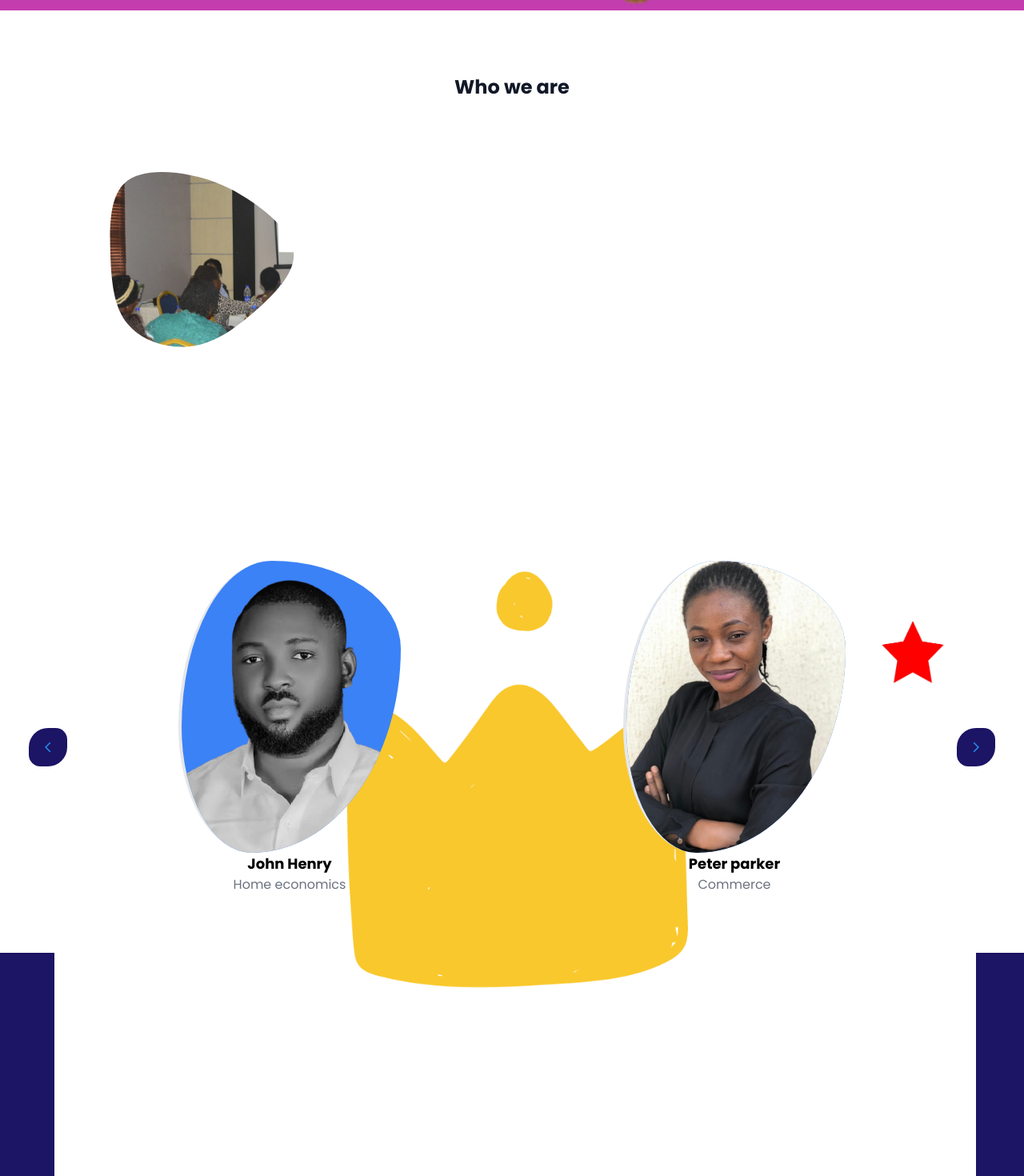
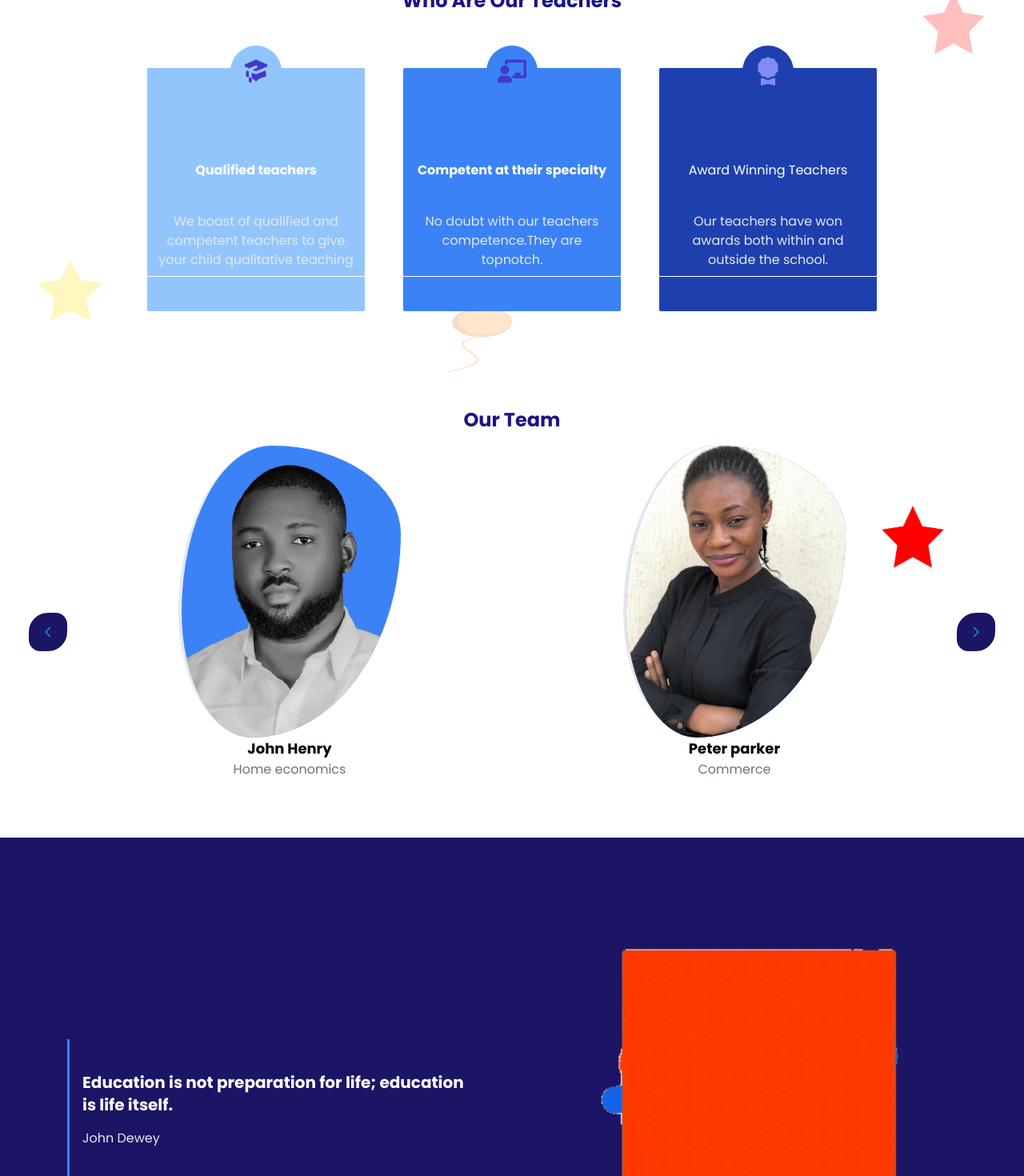
Before and after one commit to rholibobo/holy-child-school-website, a Next.js app: page /teachers in a window 1280 px wide. Shown: the part 860-2330 px from the top of the page at 80% size. Built offline with nearby package versions, Linux system fonts and the light colour scheme.

Commit message:
Fixed Teachers page

```diff
--- a/src/app/components/TeachersComponents/TeachersComponents.jsx
+++ b/src/app/components/TeachersComponents/TeachersComponents.jsx
@@ -1,3 +1,6 @@
+"use client";
+
+import { useState, useEffect } from "react";
 import Image from "next/image";
 
 export function Blob({ image, name, area_of_discipline }) {
@@ -21,3 +24,87 @@ export function Blob({ image, name, area_of_discipline }) {
     </div>
   );
 }
+
+// Quote starts here
+
+const quotes = [
+  {
+    id: 1,
+    quote: "Education is not preparation for life; education is life itself.",
+    author: "John Dewey",
+  },
+  {
+    id: 2,
+    quote:
+      "What sculpture is to a block of marble, education is to a human soul.",
+    author: "Joseph Addison",
+  },
+
+  {
+    id: 3,
+    quote:
+      "Education breeds confidence. Confidence breeds hope. Hope breeds peace.",
+    author: "Confucius",
+  },
+  {
+    id: 4,
+    quote:
+      "Better than a thousand days of diligent study is one day with a great teacher.",
+    author: "Japanese Proverb",
+  },
+  {
+    id: 5,
+    quote:
+      "A good teacher is like a candle—it consumes itself to light the way for others.",
+    author: "Mustafa Kemal Atatürk",
+  },
+  {
+    id: 6,
+    quote: "Children must be taught how to think, not what to think.",
+    author: "Margaret Mead",
+  },
+  {
+    id: 7,
+    quote:
+      "What we want is to see the child in pursuit of knowledge, and not knowledge in pursuit of the child.",
+    author: "George Bernard Shaw",
+  },
+  {
+    id: 8,
+    quote: "It takes a big heart to help shape little minds.",
+    author: "Unknown",
+  },
+  {
+    id: 9,
+    quote:
+      "Education is the most powerful weapon which you can use to change the world.",
+    author: "Nelson Mandela",
+  },
+  {
+    id: 10,
+    quote:
+      "Tell me and I forget. Teach me and I remember. Involve me and I learn.",
+    author: "Benjamin Franklin",
+  },
+];
+export function Quote() {
+  const [activeIndex, setActiveIndex] = useState(0);
+
+  useEffect(() => {
+    const timer = window.setInterval(() => {
+      setActiveIndex((prev) => (prev + 1 >= quotes.length ? 0 : prev + 1));
+    }, 10000);
+
+    return () => {
+      window.clearInterval(timer);
+    };
+  });
+
+  const activequote = quotes[activeIndex];
+  return (
+    <div className='py-10 px-4 border-l-3 border-l-blue-500 space-y-4'>
+      <p className='text-white text-xl font-semibold'>{activequote.quote}</p>
+      <p className='text-gray-200 font-light'>{activequote.author}</p>
+    </div>
+  );
+}
--- a/src/app/teachers/page.jsx
+++ b/src/app/teachers/page.jsx
@@ -1,37 +1,40 @@
 import Image from "next/image";
 import styles from "./page.module.css";
 import Header from "../components/Header/Header";
+import { HiAcademicCap } from "react-icons/hi";
 import { FcGraduationCap } from "react-icons/fc";
-import { FcNext } from "react-icons/fc";
-import { FcPrevious } from "react-icons/fc";
+import { GiTeacher } from "react-icons/gi";
+import { FaChalkboardTeacher } from "react-icons/fa";
+import { BsFillAwardFill } from "react-icons/bs";
+
 //
-import { Blob } from "../components/TeachersComponents/TeachersComponents";
+import {
+  Blob,
+  Quote,
+} from "../components/TeachersComponents/TeachersComponents";
 import { TeachersCarousel } from "../components/Carousels/Carousels";
 
 export default function Teachers() {
   return (
-    <main>
-      <section>
+    <main className=' mb-10'>
+      <section className='overflow-x-hidden'>
         <div className={styles.navbar}>
           <Header />
         </div>
         {/* ////////// SECTION 1 //////////// */}
-        <div className={styles.section1}>
-
-          <div className={styles.section_container}>
-            <div className="max-width  flex justify-center items-center  mt-[9rem] ">
-              <div className="grid grid-rows-1 lg:grid-cols-2 justify-center items-center lg:gap-x-[15rem] ">
-                <div className=" font-bold text-5xl text-white">
+        <div
+          className={`${styles.section1} flex justify-center items-center py-20 lg:py-10 `}
+        >
+          <div
+            className={`${styles.section_container} flex justify-center items-center`}
+          >
+            <div className='max-width  flex justify-center items-center  mt-[9rem]   '>
+              <div className='grid grid-rows-1 lg:grid-cols-2 justify-between items-center lg:gap-x-[15rem]  w-full '>
+                <div className=' font-bold text-2xl lg:text-5xl text-white '>
                   <h2>Teachers</h2>
                 </div>
                 <div>
-                  <Image
-                    src="/images/DesignImages/d1.png"
-                    className=" w-full h-full   "
-                    width={100}
-                    height={100}
-                    alt="red star"
-                  />
+                  <GiTeacher className='text-[13rem] text-blue-500' />
                 </div>
               </div>
             </div>
@@ -39,167 +42,153 @@ export default function Teachers() {
         </div>
       </section>
 
-      <section className="py-20">
-        <h2 className="text-gray-900 font-bold  text-2xl text-center space-y-4 pb-8">
-          Who we are
-        </h2>
-        <div className="max-width grid grid-rows-1 lg:grid-cols-2 lg:gap-20 relative">
+      <section className='py-20 flex flex-col justify-center items-center space-y-9 relative overflow-x-hidden'>
         <Image
-            src="/images/DesignImages/crown.png "
-            className="w-fit absolute  left-1"
+          src='/images/DesignImages/redstar.png'
+          className='w-20  h-20 absolute  left-[90%] top-[20%] opacity-25'
           width={100}
           height={100}
-            aria-hidden="true"
-            alt="red star"
+          alt='red star'
         />
 
-          {/* Here */}
-          <div className="mask1 w-80 h-80 ">
         <Image
-              src="/images/Teacher-Training/DSC0407-1024x684.jpg"
-              className=" w-80 h-80 mb-[7rem] object-cover "
+          src='/images/DesignImages/yellowStar.png'
+          className='w-20  h-20 absolute  right-[90%] top-[70%] opacity-25'
           width={100}
           height={100}
-              alt="red star"
+          alt='red star'
         />
+
+        <Image
+          src='/images/DesignImages/ballon.png'
+          className='w-20  h-20 absolute  right-[50%] top-[80%] opacity-25'
+          width={100}
+          height={100}
+          alt='red star'
+        />
+        <h2 className='text-[#1c1489] font-bold  text-2xl text-center space-y-4 pb-8'>
+          Who Are Our Teachers
+        </h2>
+        <div className='max-width grid grid-cols-1 md:grid-cols-2 lg:grid-cols-3 gap-x-12 gap-y-14 justify-between items-center my-5 z-50'>
+          <div className='w-[17rem] h-[19rem]  bg-blue-300 flex flex-col justify-center items-center rounded-sm hover:scale-125 transition duration-1000'>
+            <div className=' flex justify-center items-center w-16 h-16 rounded-full bg-blue-300 -mt-16'>
+              <HiAcademicCap className='text-4xl text-indigo-700' />
+            </div>
+            <div className='flex flex-col justify-center items-center px-3  pt-20'>
+              <h2 className='mb-10 text-white text-base font-semibold'>
+                Qualified teachers
+              </h2>
+              <p className='text-center text-gray-200'>
+                We boast of qualified and competent teachers to give your child
+                qualitative teaching
+              </p>
+            </div>
+            <div className='w-full h-[1px] bg-white my-2' />
           </div>
 
-          <div className="grid grid-cols-1 lg:grid-cols-2 justify-center items-center gap-6">
-            <div className="space-y-4 bg-gray-100  rounded-sm p-3 ">
-              <div className="flex items-center space-x-2  ">
-                <div className="iconsDiv bg-[#1c1464] border-purple-400 flex justify-center items-end w-fit">
-                  <FcGraduationCap className="text-3xl" />
+          {/* Second Box */}
+
+          <div className='w-[17rem] h-[19rem] bg-blue-500   flex flex-col justify-center items-center rounded-sm hover:scale-125 transition duration-1000'>
+            <div className=' flex justify-center items-center w-16 h-16 rounded-full bg-blue-500 -mt-16'>
+              <FaChalkboardTeacher className='text-4xl text-indigo-700' />
             </div>
-                <p className="text-base font-bold">
-                  Self-contained gifted programs
+            <div className='flex flex-col justify-center items-center px-3 text-white pt-20'>
+              <h2 className='mb-10 text-white text-base font-semibold'>
+                Competent at their specialty
+              </h2>
+              <p className='text-center text-gray-200'>
+                No doubt with our teachers competence.They are topnotch.
               </p>
             </div>
-              <p className="w-full text-gray-800 text-base">
-                By creating a safe,consistent and welcoming environment
+            <div className='w-full h-[1px] bg-white my-2' />
+          </div>
+
+          {/* Third Box */}
+
+          <div className='w-[17rem] h-[19rem] bg bg-blue-800 flex flex-col justify-center items-center rounded-sm hover:scale-125 transition duration-1000'>
+            <div className=' flex justify-center items-center w-16 h-16 rounded-full bg-blue-800 -mt-16'>
+              <BsFillAwardFill className='text-4xl text-indigo-400' />
+            </div>
+            <div className='flex flex-col justify-center items-center px-3  pt-20'>
+              <h2 className='mb-10 text-white'>Award Winning Teachers</h2>
+              <p className='text-center text-gray-200'>
+                Our teachers have won awards both within and outside the school.
               </p>
             </div>
-            <div className="space-y-4 bg-gray-100  rounded-sm p-3 ">
-              <div className="flex items-center space-x-2 ">
-                <div className="iconsDiv bg-[#1c1464] border border-green-400 flex justify-center items-end w-fit pb-7">
-                  <FcGraduationCap className="text-3xl" />
-                </div>
-                <p className=" text-base font-bold">
-                  Self-contained gifted programs
-                </p>
-              </div>
-              <p className="text-gray-800 text-base">
-                By creating a safe,consistent and welcoming environment
-              </p>
-            </div>
-            <div className="space-y-4 bg-gray-100  rounded-sm p-3 ">
-              <div className="flex items-center space-x-2 ">
-                <div className="iconsDiv bg-[#1c1464] border border-lime-600 flex justify-center items-end w-fit pb-7">
-                  <FcGraduationCap className="text-3xl" />
-                </div>
-                <p className="text-base font-bold">
-                  Self-contained gifted programs
-                </p>
-              </div>
-              <p className="text-gray-800 text-base">
-                By creating a safe,consistent and welcoming environment
-              </p>
-            </div>
-            <div className="spac space-y-4 bg-gray-100  rounded-sm p-3">
-              <div className="flex items-center space-x-2 ">
-                <div className="iconsDiv bg bg-[#1c1464] flex justify-center items-end w-fit pb-7">
-                  <FcGraduationCap className="text-3xl" />
-                </div>
-                <p className=" text-base font-bold">
-                  Self-contained gifted programs
-                </p>
-              </div>
-              <p className="text-gray-800 text-base">
-                By creating a safe,consistent and welcoming environment
-              </p>
-            </div>
+            <div className='w-full h-[1px] bg-white my-2' />
           </div>
         </div>
       </section>
-      <section className="grid grid-cols-1 justify-center items-center my-10 ">
-        <div className="">
-          <h2 className="text-center text-gray-900 font-bold  text-2xl">
+      <section className='grid grid-cols-1 justify-center items-center my-10 '>
+        <div className=''>
+          <h2 className='text-center text-[#1c1489] font-bold  text-2xl'>
             Our Team
           </h2>
 
-          <div className=" max-width h-full relative py-4">
+          <div className=' max-width h-full relative py-4'>
             <Image
-              src="/images/DesignImages/redstar.png"
-              className="w-20  h-20 absolute  left-[90%] top-[20%]"
+              src='/images/DesignImages/redstar.png'
+              className='w-20  h-20 absolute  left-[90%] top-[20%]'
               width={100}
               height={100}
-              alt="red star"
+              alt='red star'
             />
             <TeachersCarousel />
           </div>
         </div>
       </section>
 
-      <section className="bg-[#1c1464]  mt-14">
-        <div className="max-width grid grid-rows-1 lg:grid-cols-2 items-center justify-between lg:gap-20 ">
-          <div className="grid grid-cols-2 justify-center items-center py-5 gap-10">
-            <div className="flex items-center space-x-2 ">
-              <div className="iconsDiv bg-[#FFA500] border border-[#FFA500] flex justify-center items-end w-fit pb-7">
-                <FcGraduationCap className="text-3xl  text-white" />
+      <section className='bg-[#1c1464]  mt-14'>
+        <div className='max-width grid grid-rows-1 lg:grid-cols-2 items-center justify-between lg:gap-20 py-4'>
+          {/* <div className='grid grid-cols-2 justify-center items-center py-5 gap-10'>
+            <div className='flex items-center space-x-2 '>
+              <div className='iconsDiv bg-[#FFA500] border border-[#FFA500] flex justify-center items-end w-fit pb-7'>
+                <FcGraduationCap className='text-3xl  text-white' />
               </div>
-              <p className=" text-gray-200 text-base font-bold">
+              <p className=' text-gray-200 text-base font-bold'>
                 Self-contained gifted programs
               </p>
             </div>
-            <div className="flex items-center space-x-2 ">
-              <div className="iconsDiv bg-[#FFA500] border border-[#FFA500] flex justify-center items-end w-fit pb-7">
-                <FcGraduationCap className="text-3xl" />
+            <div className='flex items-center space-x-2 '>
+              <div className='iconsDiv bg-[#FFA500] border border-[#FFA500] flex justify-center items-end w-fit pb-7'>
+                <FcGraduationCap className='text-3xl' />
               </div>
-              <p className="w-1/2 text-gray-200 text-base font-bold">
+              <p className='w-1/2 text-gray-200 text-base font-bold'>
                 Extra Activities
               </p>
             </div>
-            <div className="flex items-center space-x-2 ">
-              <div className="iconsDiv  bg-[#FFA500] border border-[#FFA500] flex justify-center items-end w-fit pb-7">
-                <FcGraduationCap className="text-3xl" />
+            <div className='flex items-center space-x-2 '>
+              <div className='iconsDiv  bg-[#FFA500] border border-[#FFA500] flex justify-center items-end w-fit pb-7'>
+                <FcGraduationCap className='text-3xl' />
               </div>
-              <p className=" text-gray-200 text-base font-bold">
+              <p className=' text-gray-200 text-base font-bold'>
                 Complete Tracking
               </p>
             </div>
-            <div className="flex items-center space-x-2 ">
-              <div className="iconsDiv bg-[#FFA500] border border-[#FFA500] justify-center items-end w-fit pb-7">
-                <FcGraduationCap className="text-3xl" />
+            <div className='flex items-center space-x-2 '>
+              <div className='iconsDiv bg-[#FFA500] border border-[#FFA500] justify-center items-end w-fit pb-7'>
+                <FcGraduationCap className='text-3xl' />
               </div>
-              <p className=" text-gray-200 text-base font-bold">
+              <p className=' text-gray-200 text-base font-bold'>
                 Individual Bus
               </p>
             </div>
-          </div>
-          <div className="lg:-mt-20">
+          </div> */}
+
+          <Quote />
+          <div className='lg:-mt-20'>
             <Image
-              src="/images/DesignImages/cube-unscreen.gif"
-              className=" w-full h-full obj object-cover "
+              src='/images/DesignImages/cube-unscreen.gif'
+              className=' w-full h-full obj object-cover '
               width={100}
               height={100}
               quality={100}
-              aria-hidden="true"
-              alt="red star"
+              aria-hidden='true'
+              alt='red star'
             />
           </div>
         </div>
       </section>
-      <svg
-        data-name="Layer 1"
-        xmlns="http://www.w3.org/2000/svg"
-        viewBox="0 0 1200 120"
-        // viewBox="0 100 1200 500"
-        preserveAspectRatio="none"
-      >
-        <path
-          d="M321.39,56.44c58-10.79,114.16-30.13,172-41.86,82.39-16.72,168.19-17.73,250.45-.39C823.78,31,906.67,72,985.66,92.83c70.05,18.48,146.53,26.09,214.34,3V0H0V27.35A600.21,600.21,0,0,0,321.39,56.44Z"
-          className="fill-[#1c1464]"
-        ></path>
-      </svg>
     </main>
   );
 }
```
Also changed, not shown: src/app/teachers/page.module.css (+16 -5 lines). Lines whose indentation alone changed are shown as unchanged.
